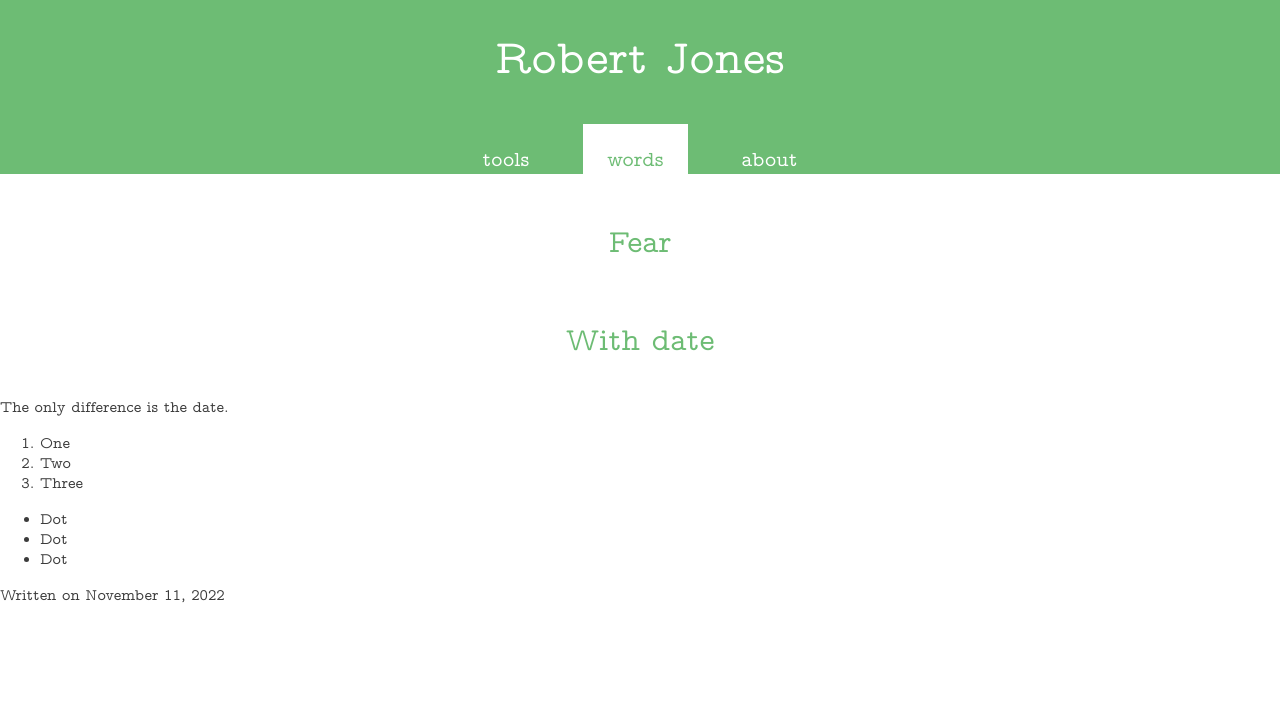
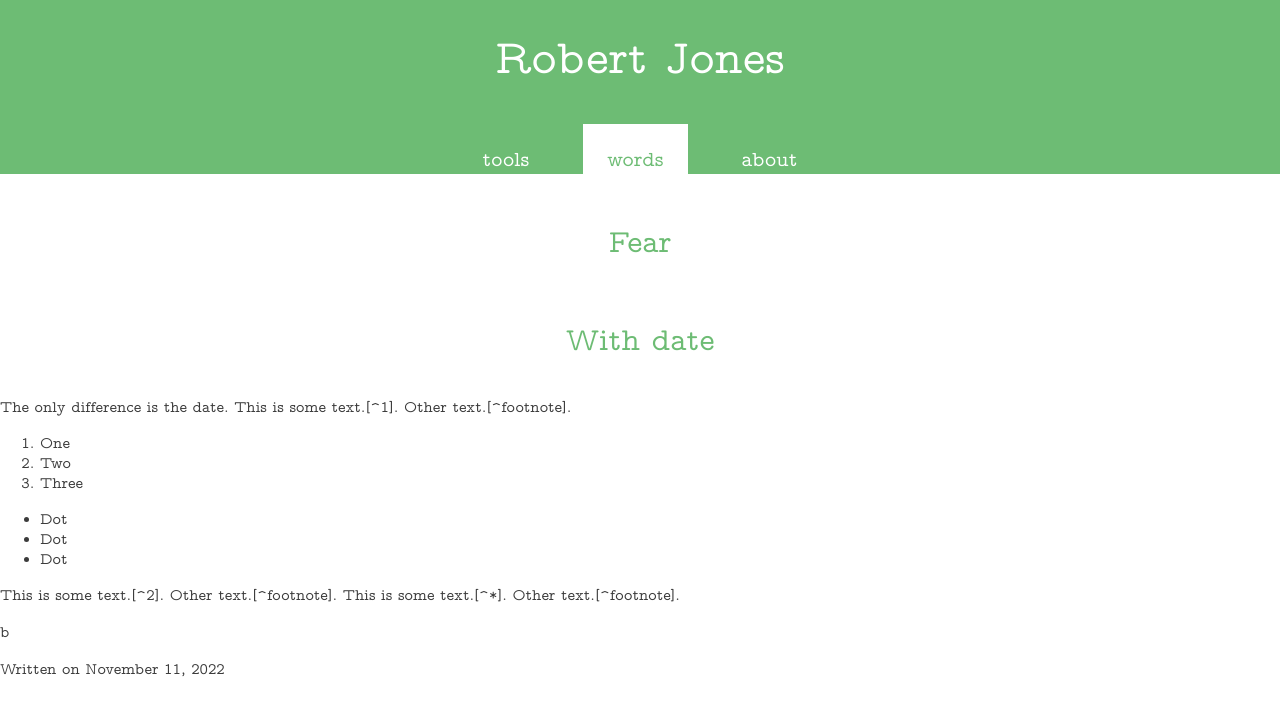
Before and after one commit to rjjiii/rjjiii.github.io, a Jekyll site: the page built from _posts/2022-11-11-fear.md, in a window 1280 px wide. Shown: the top 716 px of the page. Built offline with Jekyll 4.4.1, drawn with Linux system fonts in a browser that asks for light colours; our own code applies the rules of GitHub Pages for plain Markdown files.

Commit message:
Update 2022-11-11-fear.md

```diff
--- a/_posts/2022-11-11-fear.md
+++ b/_posts/2022-11-11-fear.md
@@ -1,6 +1,8 @@
+  {:toc}
+
 # With date
 
-The only difference is the date.
+The only difference is the date. This is some text.[^1]. Other text.[^footnote].
 
 1. One
 2. Two
@@ -9,3 +11,9 @@ The only difference is the date.
 * Dot
 * Dot
 * Dot
+
+This is some text.[^2]. Other text.[^footnote]. This is some text.[^\*]. Other text.[^footnote].
+
+  {:toc}
+
+  b
```
